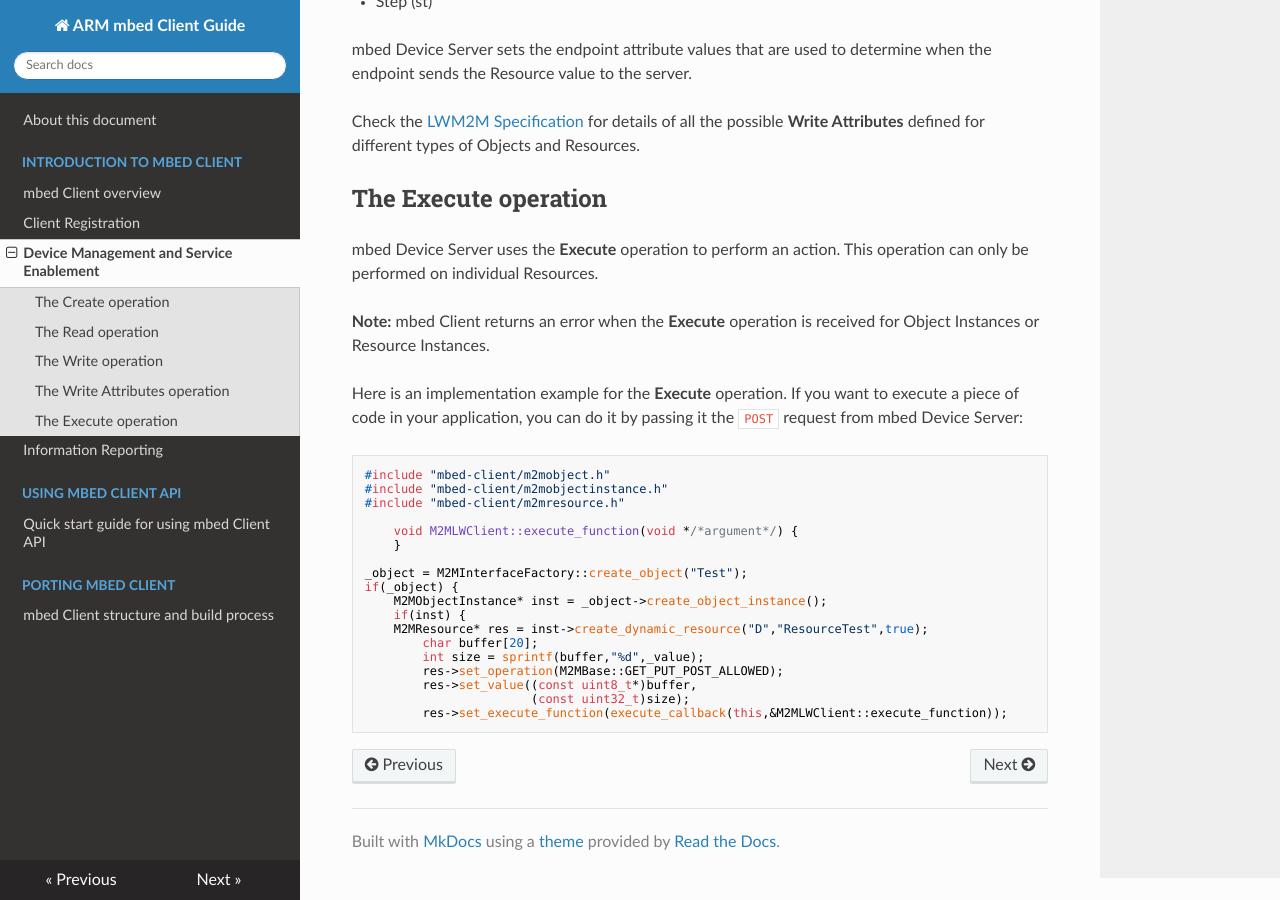
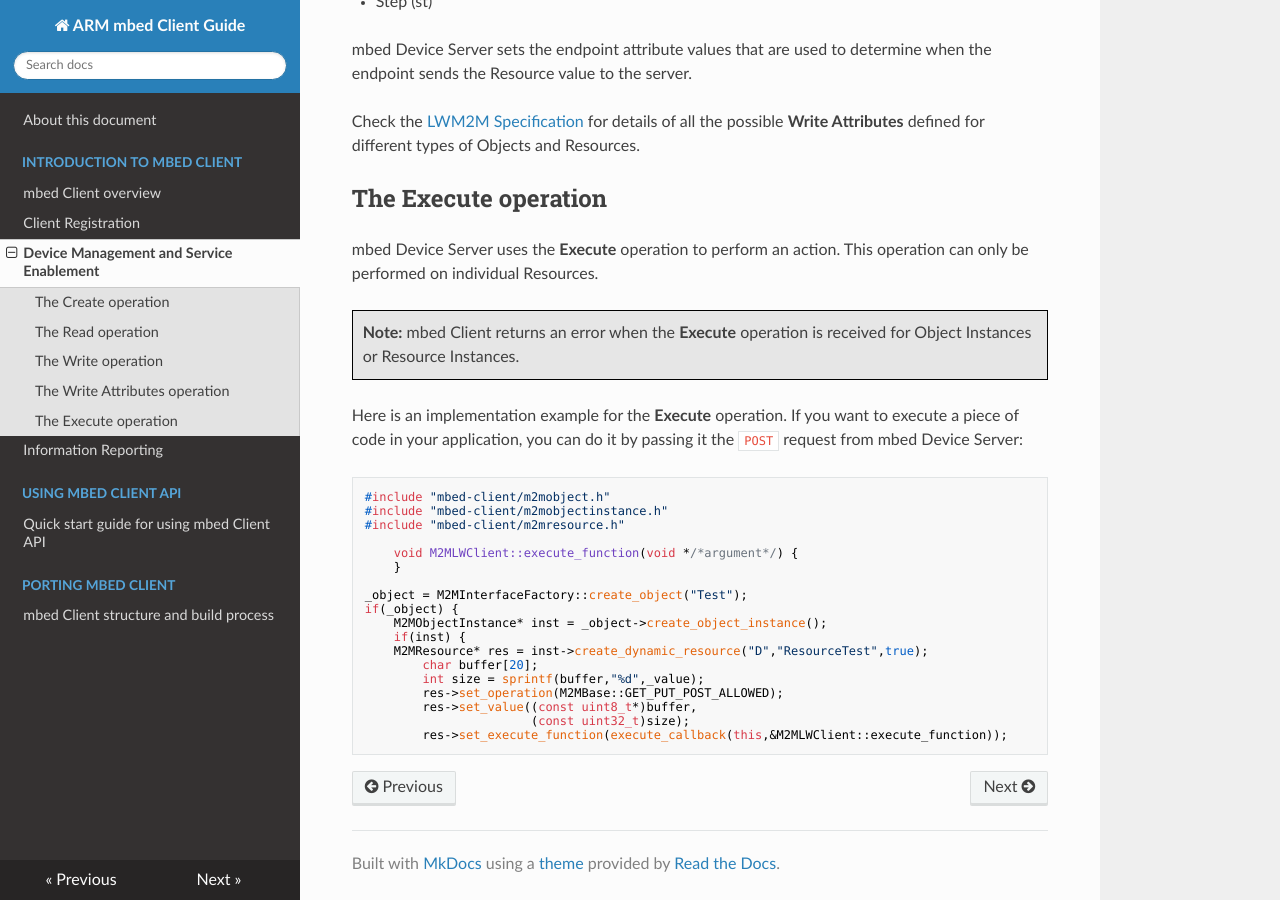
Before and after one commit to ARMmbed/mbed-client, an MkDocs documentation site: the page built from docs/dev_man_serv_enable.md, in a window 1280 px wide and 900 px high, scrolled down 2157 px. Built offline with MkDocs 1.6.1, drawn with Linux system fonts in a browser that asks for light colours; nearby versions of some CDN libraries; old or Windows-style settings are respelled for this version of MkDocs.

Commit message:
Formatting added to note.

```diff
--- a/docs/dev_man_serv_enable.md
+++ b/docs/dev_man_serv_enable.md
@@ -93,7 +93,7 @@
 
 mbed Device Server uses the **Execute** operation to perform an action. This operation can only be performed on individual Resources.
 
-**Note:** mbed Client returns an error when the **Execute** operation is received for Object Instances or Resource Instances.
+<span style="background-color:#E6E6E6;  border:1px solid #000;display:block; height:100%; padding:10px">**Note:** mbed Client returns an error when the **Execute** operation is received for Object Instances or Resource Instances.</span>
 
 Here is an implementation example for the **Execute** operation. If you want to execute a piece of code in your application, you can do it by passing it the `POST` request from mbed Device Server:
 
```
